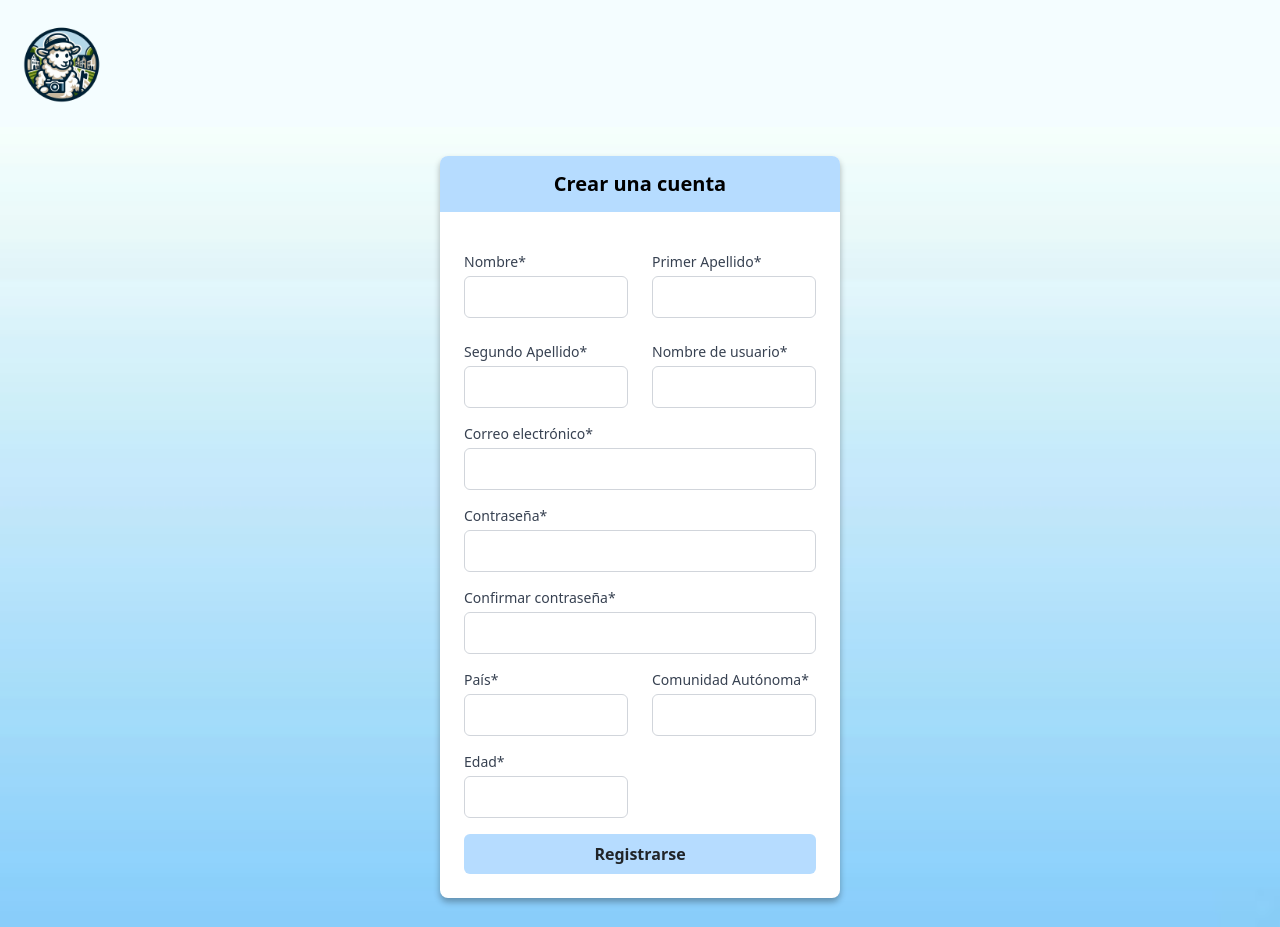
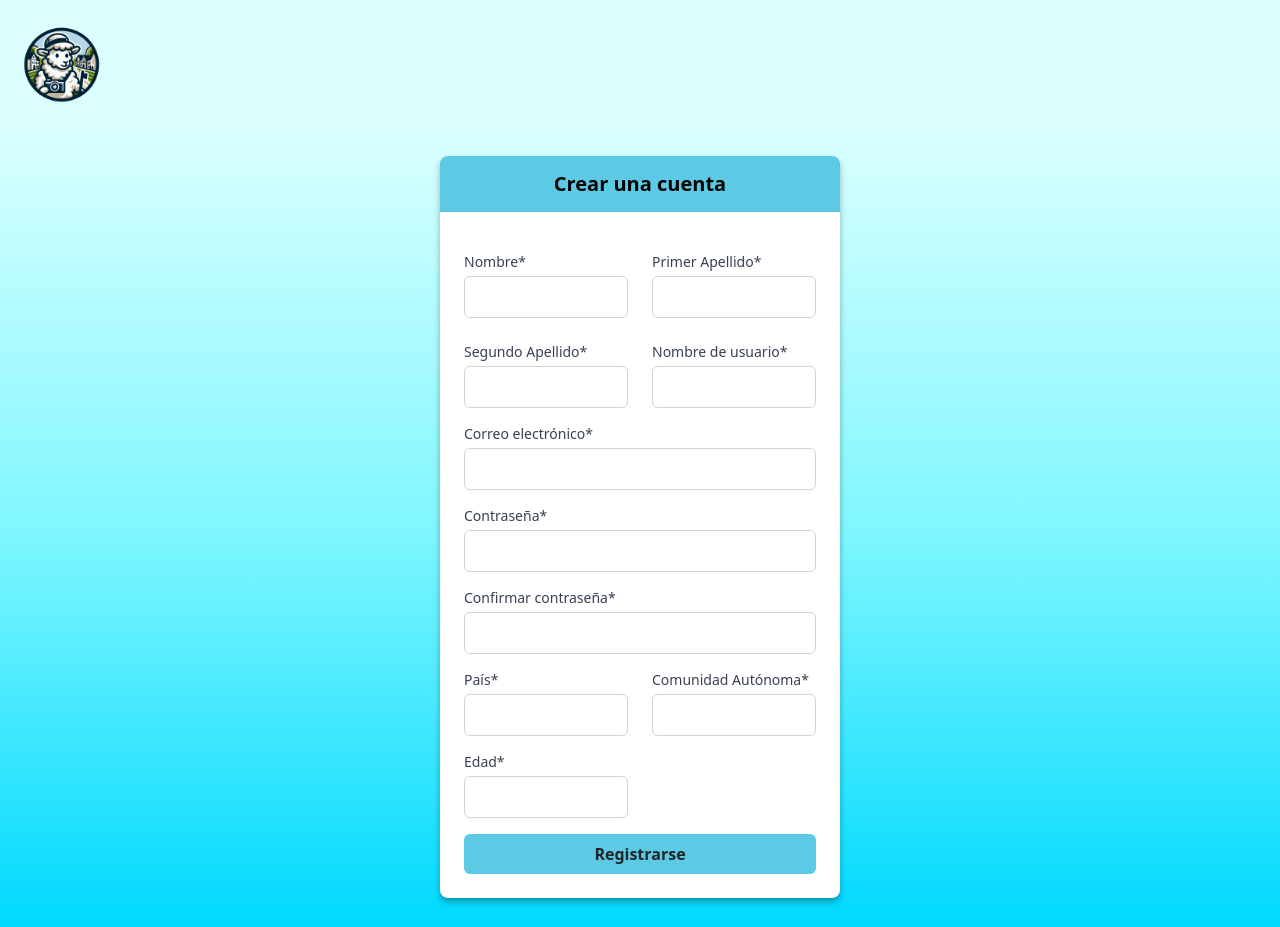
Before and after one commit to n0ct4/front-end-Ovejacinta, a Flask app: page /registroUsuario in a window 1280 px wide. Run offline with Flask 3, Linux system fonts and the light colour scheme; some libraries are stand-ins or nearby versions.

Commit message:
🎉 nuevo estilo de login, formulario y registro

```diff
--- a/static/styles/registro.css
+++ b/static/styles/registro.css
@@ -2,7 +2,8 @@
 .botonRegistro {
     /* Define el diseño general del botón de registro */
     width: 100%;
-    background-color: #b6dcff;
+    /* background-color: #b6dcff; */
+    background-color: #5ccae5;
     padding: 8px 16px;
     border-radius: 6px;
     transition: background-color 0.2s;
@@ -12,7 +13,7 @@
 
 .botonRegistro:hover {
     /* Cambia el estilo del botón al pasar el cursor por encima */
-    background-color: #a9d0ff;
+    background-color: #5ccae5;
 }
 
 .botonRegistro:focus {
@@ -30,7 +31,8 @@
     justify-content: center;
     min-height: 100vh;
     padding: 16px;
-    background-image: url('../img/solucion.jpg');
+    background: #47e3ff;
+    background: linear-gradient(0deg, rgba(0, 217, 255, 1) 0%, rgba(128, 247, 255, 1) 50%, rgba(219, 255, 255, 1) 100%);
     width: 100%;
     height: auto;
     clear: both;
@@ -55,7 +57,7 @@
 
 .encabezado-formulario {
     /* Aplica estilos específicos al encabezado del formulario */
-    background-color: #b6dcff;
+    background-color: #5ccae5;
     color: black;
     text-align: center;
     padding: 16px;
@@ -112,5 +114,5 @@
 
 /* Navbar */
 .custom-navbar{
-    background-color: rgb(244, 253, 255);
+    background-color: rgba(219, 255, 255, 1);
 }
```
Also changed, not shown: static/styles/login.css (+6 -7 lines), static/styles/preferencias.css (+10 -6 lines).
